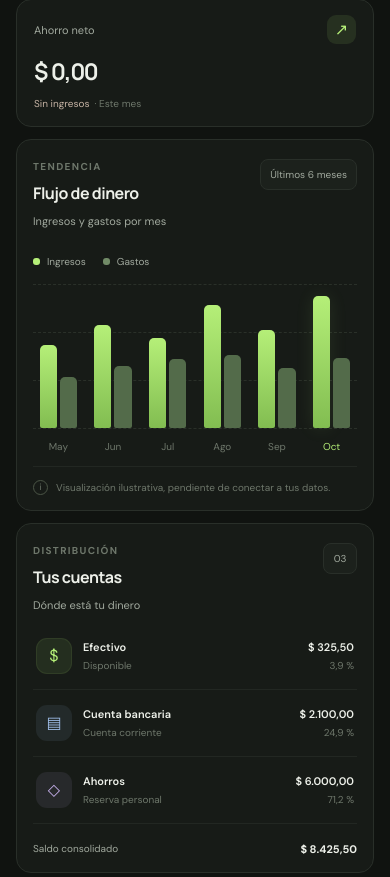
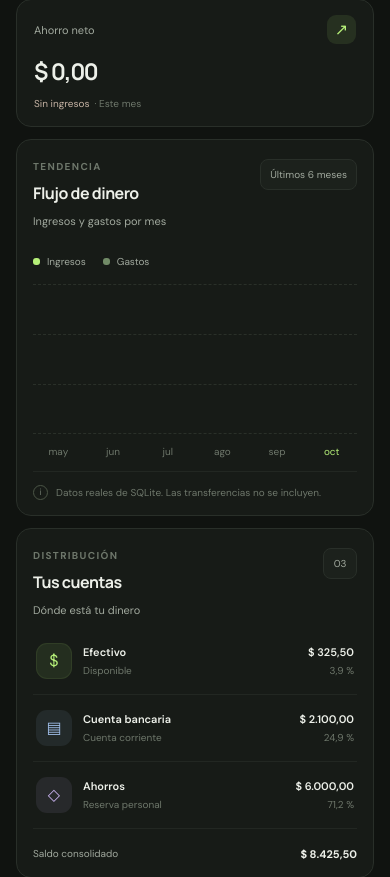
Before and after one commit to sebasarellano/FinSight, a Flask app: page / in a window 390 px wide. Shown: the part 862-1739 px from the top of the page. Run offline with Flask 3, Linux system fonts and the light colour scheme; data comes from the database, SQL or seed files in the repository; data that the repository does not hold is empty.

Commit message:
feat: connect monthly cash flow chart to real data

```diff
--- a/app.py
+++ b/app.py
@@ -238,6 +238,109 @@ def get_month_summary(month_key):
     return row["income"], row["expense"]
 
 
+def get_monthly_cash_flow(today=None):
+    """Obtiene ingresos y gastos de los últimos seis meses.
+
+    Incluye el mes actual, incluso si todavía no tiene movimientos.
+    Las transferencias no se consideran ingresos ni gastos.
+    """
+    if today is None:
+        today = date.today()
+
+    # Convertir año y mes a un índice para calcular los seis meses
+    # sin errores cuando el período cruza de diciembre a enero.
+    current_month_index = today.year * 12 + today.month - 1
+    first_month_index = current_month_index - 5
+
+    start_year = first_month_index // 12
+    start_month = first_month_index % 12 + 1
+    start_date = date(start_year, start_month, 1)
+
+    next_month_index = current_month_index + 1
+    end_year = next_month_index // 12
+    end_month = next_month_index % 12 + 1
+    end_date = date(end_year, end_month, 1)
+
+    connection = get_db_connection()
+
+    try:
+        rows = connection.execute(
+            """
+            SELECT
+                strftime('%Y-%m', transaction_date) AS month,
+                COALESCE(
+                    SUM(
+                        CASE
+                            WHEN transaction_type = 'income' THEN amount
+                            ELSE 0
+                        END
+                    ), 0
+                ) AS income,
+                COALESCE(
+                    SUM(
+                        CASE
+                            WHEN transaction_type = 'expense' THEN amount
+                            ELSE 0
+                        END
+                    ), 0
+                ) AS expense
+            FROM transactions
+            WHERE transaction_date >= ?
+              AND transaction_date < ?
+              AND transaction_type IN ('income', 'expense')
+            GROUP BY strftime('%Y-%m', transaction_date)
+            """,
+            (start_date.isoformat(), end_date.isoformat()),
+        ).fetchall()
+    finally:
+        connection.close()
+
+    # Indexar los resultados para localizar cada mes fácilmente.
+    monthly_totals = {
+        row["month"]: {
+            "income": float(row["income"]),
+            "expense": float(row["expense"]),
+        }
+        for row in rows
+    }
+
+    # Crear los seis meses, incluidos los que no tengan movimientos.
+    months = []
+
+    for offset in range(6):
+        month_index = first_month_index + offset
+        year = month_index // 12
+        month_number = month_index % 12 + 1
+        month_key = f"{year:04d}-{month_number:02d}"
+
+        totals = monthly_totals.get(
+            month_key,
+            {"income": 0.0, "expense": 0.0},
+        )
+
+        months.append({
+            "month": MONTHS_ES[month_number - 1],
+            "income": totals["income"],
+            "expense": totals["expense"],
+            "is_current": month_key == today.strftime("%Y-%m"),
+        })
+
+    # Usar una misma escala para comparar ingresos y gastos.
+    maximum = max(
+        (max(month["income"], month["expense"]) for month in months),
+        default=0,
+    )
+
+    for month in months:
+        if maximum > 0:
+            month["income_height"] = month["income"] / maximum * 100
+            month["expense_height"] = month["expense"] / maximum * 100
+        else:
+            month["income_height"] = 0
+            month["expense_height"] = 0
+
+    return months
+
 # ---------------------------------------------------------------
 # Validación de formularios
 # ---------------------------------------------------------------
@@ -374,6 +477,7 @@ def home():
         month_net=month_net,
         savings_rate=savings_rate,
         recent_transactions=get_transactions(limit=5),
+        monthly_cash_flow=get_monthly_cash_flow(today),
     )
 
 
--- a/static/css/styles.css
+++ b/static/css/styles.css
@@ -1447,3 +1447,74 @@ a:focus-visible {
         transition: none;
     }
 }
+
+/* Gráfico de flujo mensual: contener barras dentro de su área. */
+.chart {
+    position: relative;
+    width: 100%;
+    height: 190px;
+    min-width: 0;
+    overflow: hidden;
+    isolation: isolate;
+}
+
+.chart-columns {
+    position: absolute;
+    inset: 0;
+    display: grid;
+    grid-template-columns: repeat(6, minmax(0, 1fr));
+    gap: 10px;
+    min-width: 0;
+    height: 100%;
+}
+
+.chart-month {
+    display: flex;
+    min-width: 0;
+    min-height: 0;
+    height: 100%;
+    flex-direction: column;
+    align-items: center;
+    justify-content: flex-end;
+    gap: 11px;
+}
+
+.bar-pair {
+    display: flex;
+    align-items: flex-end;
+    justify-content: center;
+    gap: 5px;
+    width: 100%;
+    height: calc(100% - 25px);
+    min-height: 0;
+    flex: 0 1 auto;
+}
+
+.bar {
+    display: block;
+    flex: 0 1 min(30%, 22px);
+    width: min(30%, 22px);
+    min-width: 0;
+    max-height: 100%;
+    height: var(--height, 0%);
+    border-radius: 5px 5px 2px 2px;
+}
+
+@media (max-width: 760px) {
+    .chart {
+        height: 175px;
+    }
+
+    .chart-columns {
+        gap: 4px;
+    }
+
+    .bar-pair {
+        gap: 3px;
+    }
+
+    .bar {
+        width: min(38%, 18px);
+        flex-basis: min(38%, 18px);
+    }
+}
--- a/templates/dashboard.html
+++ b/templates/dashboard.html
@@ -113,8 +113,8 @@
             </div>
 
             <div class="chart" role="img"
-                 aria-label="Gráfico ilustrativo de ingresos y gastos mensuales">
-                <div class="chart-grid">
+                 aria-label="Ingresos y gastos reales de los últimos seis meses">
+                <div class="chart-grid" aria-hidden="true">
                     <span></span>
                     <span></span>
                     <span></span>
@@ -122,59 +122,29 @@
                 </div>
 
                 <div class="chart-columns">
-                    <div class="chart-month">
+                    {% for month in monthly_cash_flow %}
+                    <div class="chart-month{% if month.is_current %} current-month{% endif %}">
                         <div class="bar-pair">
-                            <span class="bar bar-income" style="--height: 58%"></span>
-                            <span class="bar bar-expense" style="--height: 36%"></span>
+                            <span
+                                class="bar bar-income"
+                                style="--height: {{ month.income_height }}%"
+                                title="Ingresos de {{ month.month }}: $ {{ month.income|money }}"
+                            ></span>
+                            <span
+                                class="bar bar-expense"
+                                style="--height: {{ month.expense_height }}%"
+                                title="Gastos de {{ month.month }}: $ {{ month.expense|money }}"
+                            ></span>
                         </div>
-                        <span class="month-label">May</span>
+                        <span class="month-label">{{ month.month }}</span>
                     </div>
-
-                    <div class="chart-month">
-                        <div class="bar-pair">
-                            <span class="bar bar-income" style="--height: 72%"></span>
-                            <span class="bar bar-expense" style="--height: 43%"></span>
-                        </div>
-                        <span class="month-label">Jun</span>
-                    </div>
-
-                    <div class="chart-month">
-                        <div class="bar-pair">
-                            <span class="bar bar-income" style="--height: 63%"></span>
-                            <span class="bar bar-expense" style="--height: 48%"></span>
-                        </div>
-                        <span class="month-label">Jul</span>
-                    </div>
-
-                    <div class="chart-month">
-                        <div class="bar-pair">
-                            <span class="bar bar-income" style="--height: 86%"></span>
-                            <span class="bar bar-expense" style="--height: 51%"></span>
-                        </div>
-                        <span class="month-label">Ago</span>
-                    </div>
-
-                    <div class="chart-month">
-                        <div class="bar-pair">
-                            <span class="bar bar-income" style="--height: 68%"></span>
-                            <span class="bar bar-expense" style="--height: 42%"></span>
-                        </div>
-                        <span class="month-label">Sep</span>
-                    </div>
-
-                    <div class="chart-month current-month">
-                        <div class="bar-pair">
-                            <span class="bar bar-income" style="--height: 92%"></span>
-                            <span class="bar bar-expense" style="--height: 49%"></span>
-                        </div>
-                        <span class="month-label">Oct</span>
-                    </div>
+                    {% endfor %}
                 </div>
             </div>
 
             <div class="chart-note">
                 <span class="note-mark">i</span>
-                <span>Visualización ilustrativa, pendiente de conectar a tus datos.</span>
+                <span>Datos reales de SQLite. Las transferencias no se incluyen.</span>
             </div>
         </article>
 
```
